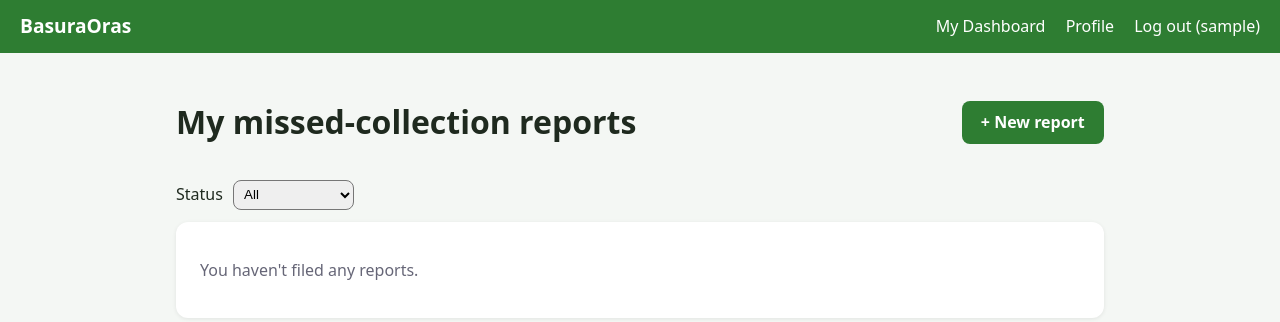
After one commit to Abzelx/BasuraOras-Abesia-EarlAbzel-G2, a Django app: page /reports/ in a window 1280 px wide. The commit adds this page. Shown: the top 322 px of the page. Run offline with Django 5.2, Linux system fonts and the light colour scheme; the visitor is signed in with stand-in values (Sample User, id 1); data that the repository does not hold is empty; parts of the project's set-up code (start-up, migrations or seed data) failed here and were passed over.

Commit message:
Add staff schedule CRUD and resident report views

```diff
--- a/config/urls.py
+++ b/config/urls.py
@@ -4,4 +4,5 @@ from django.urls import include, path
 urlpatterns = [
     path("admin/", admin.site.urls),
     path("", include("accounts.urls")),
+    path("", include("pickups.urls")),
 ]
--- /dev/null
+++ b/pickups/templates/pickups/report_list.html
@@ -0,0 +1,35 @@
+{% extends "base.html" %}
+{% block title %}My Reports · BasuraOras{% endblock %}
+{% block content %}
+<div class="head-row">
+  <h1>My missed-collection reports</h1>
+  <a class="btn" href="{% url 'pickups:report_create' %}">+ New report</a>
+</div>
+<form method="get" class="filter">
+  <label for="status">Status</label>
+  <select name="status" id="status" onchange="this.form.submit()">
+    <option value="">All</option>
+    {% for value, label in statuses %}<option value="{{ value }}" {% if value == status %}selected{% endif %}>{{ label }}</option>{% endfor %}
+  </select>
+</form>
+<div class="card">
+  {% if reports %}
+  <table>
+    <thead><tr><th>#</th><th>Street</th><th>Collection date</th><th>Status</th><th>Filed</th></tr></thead>
+    <tbody>
+    {% for r in reports %}
+      <tr>
+        <td><a href="{% url 'pickups:report_detail' r.pk %}">#{{ r.pk }}</a></td>
+        <td>{{ r.schedule.street.name }}</td>
+        <td>{{ r.collection_date|date:"M d, Y" }}</td>
+        <td><span class="badge status-{{ r.status|lower }}">{{ r.get_status_display }}</span></td>
+        <td>{{ r.reported_at|date:"M d, Y h:i A" }}</td>
+      </tr>
+    {% endfor %}
+    </tbody>
+  </table>
+  {% else %}
+    <p class="muted">You haven't filed any reports{% if status %} with that status{% endif %}.</p>
+  {% endif %}
+</div>
+{% endblock %}
--- /dev/null
+++ b/pickups/urls.py
@@ -0,0 +1,6 @@
+from .urls_reports import urlpatterns as report_urls
+from .urls_schedule import urlpatterns as schedule_urls
+
+app_name = "pickups"
+
+urlpatterns = schedule_urls + report_urls
--- /dev/null
+++ b/pickups/urls_reports.py
@@ -0,0 +1,10 @@
+from django.urls import path
+
+from . import views_reports as v
+
+urlpatterns = [
+    path("reports/", v.report_list, name="report_list"),
+    path("reports/new/", v.report_create, name="report_create"),
+    path("reports/<int:pk>/", v.report_detail, name="report_detail"),
+    path("reports/<int:pk>/edit/", v.report_edit, name="report_edit"),
+]
--- /dev/null
+++ b/pickups/urls_schedule.py
@@ -0,0 +1,10 @@
+from django.urls import path
+
+from . import views_schedule as v
+
+urlpatterns = [
+    path("staff/schedules/", v.schedule_list, name="schedule_list"),
+    path("staff/schedules/new/", v.schedule_create, name="schedule_create"),
+    path("staff/schedules/<int:pk>/edit/", v.schedule_edit, name="schedule_edit"),
+    path("staff/schedules/<int:pk>/delete/", v.schedule_delete, name="schedule_delete"),
+]
--- /dev/null
+++ b/pickups/views_reports.py
@@ -0,0 +1,62 @@
+from django.contrib import messages
+from django.shortcuts import get_object_or_404, redirect, render
+
+from accounts.decorators import role_required
+from accounts.models import User
+
+from .forms_reports import MissedReportForm, ReportEditForm
+from .models import MissedReport
+
+RESIDENT = User.Role.RESIDENT
+
+
+@role_required(RESIDENT)
+def report_list(request):
+    reports = MissedReport.objects.filter(user=request.user).select_related("schedule__street")
+    status = request.GET.get("status", "")
+    if status in MissedReport.Status.values:
+        reports = reports.filter(status=status)
+    return render(request, "pickups/report_list.html", {
+        "reports": reports, "status": status, "statuses": MissedReport.Status.choices,
+    })
+
+
+@role_required(RESIDENT)
+def report_create(request):
+    if request.method == "POST":
+        form = MissedReportForm(request.POST, user=request.user)
+        if form.is_valid():
+            report = form.save(commit=False)
+            report.user = request.user  # the record belongs to whoever is logged in
+            report.save()
+            messages.success(request, "Your missed-collection report was submitted. Barangay staff will review it.")
+            return redirect("pickups:report_detail", pk=report.pk)
+        messages.error(request, "Please fix the errors below.")
+    else:
+        form = MissedReportForm(user=request.user)
+    return render(request, "pickups/report_form.html", {"form": form, "title": "Report a missed collection"})
+
+
+@role_required(RESIDENT)
+def report_detail(request, pk):
+    # filtering by user=request.user means other people's reports simply don't exist for you (404)
+    report = get_object_or_404(MissedReport.objects.select_related("schedule__street", "handled_by"), pk=pk, user=request.user)
+    return render(request, "pickups/report_detail.html", {"report": report})
+
+
+@role_required(RESIDENT)
+def report_edit(request, pk):
+    report = get_object_or_404(MissedReport, pk=pk, user=request.user)
+    if not report.can_resident_edit:
+        messages.error(request, "This report can no longer be edited because staff already responded to it.")
+        return redirect("pickups:report_detail", pk=report.pk)
+    if request.method == "POST":
+        form = ReportEditForm(request.POST, instance=report)
+        if form.is_valid():
+            form.save()
+            messages.success(request, "Your report was updated.")
+            return redirect("pickups:report_detail", pk=report.pk)
+        messages.error(request, "Please fix the errors below.")
+    else:
+        form = ReportEditForm(instance=report)
+    return render(request, "pickups/report_form.html", {"form": form, "title": f"Edit report #{report.pk}"})
--- a/static/css/styles.css
+++ b/static/css/styles.css
@@ -25,3 +25,22 @@ form.inline { display:inline; }
 .msg.error { background:#fde7e7; color:#7a1410; }
 dl { display:grid; grid-template-columns:max-content 1fr; gap:.4rem 1rem; }
 dt { font-weight:600; } dd { margin:0; }
+
+/* ---- PD2: schedules and reports ---- */
+.head-row { display:flex; justify-content:space-between; align-items:center; flex-wrap:wrap; gap:.5rem; }
+table { width:100%; border-collapse:collapse; }
+th, td { text-align:left; padding:.55rem .5rem; border-bottom:1px solid #e6ebe6; }
+th { font-size:.85rem; color:var(--muted); }
+.actions { white-space:nowrap; }
+.actions a, button.link { color:var(--green-dark); background:none; border:0; font:inherit; cursor:pointer; padding:0; margin-left:.75rem; text-decoration:underline; }
+button.link.danger { color:var(--red); }
+.badge { display:inline-block; padding:.1rem .55rem; border-radius:999px; font-size:.78rem; font-weight:600; }
+.status-submitted { background:#e8f0fe; color:#1a3d8f; }
+.status-acknowledged { background:#fff4d6; color:#7a5200; }
+.status-resolved { background:#e3f4e5; color:#14532d; }
+.status-dismissed { background:#eee; color:#555; }
+.filter { margin:.75rem 0; } .filter select { padding:.35rem; border-radius:8px; margin-left:.4rem; }
+.msg.warning { background:#fff4d6; color:#7a5200; }
+.big { font-size:1.6rem; font-weight:700; margin:.2rem 0; }
+.field textarea { width:100%; padding:.55rem .65rem; border:1px solid #bbb; border-radius:8px; font:inherit; }
+hr { border:0; border-top:1px solid #e6ebe6; margin:1rem 0; }
```
Also changed, not shown: pickups/templates/pickups/report_detail.html (added, +18 -0 lines), pickups/templates/pickups/report_form.html (added, +14 -0 lines), pickups/templates/pickups/schedule_form.html (added, +14 -0 lines), pickups/templates/pickups/schedule_list.html (added, +35 -0 lines), pickups/views_schedule.py (added, +68 -0 lines).
